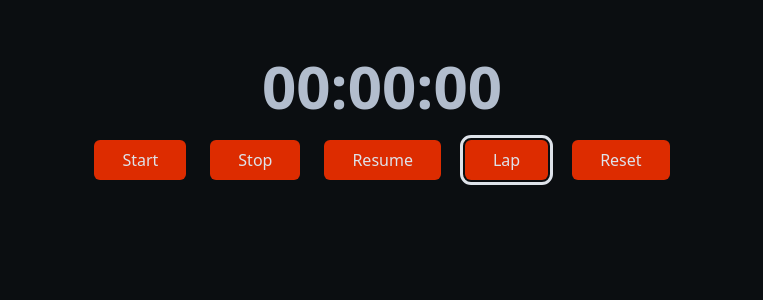
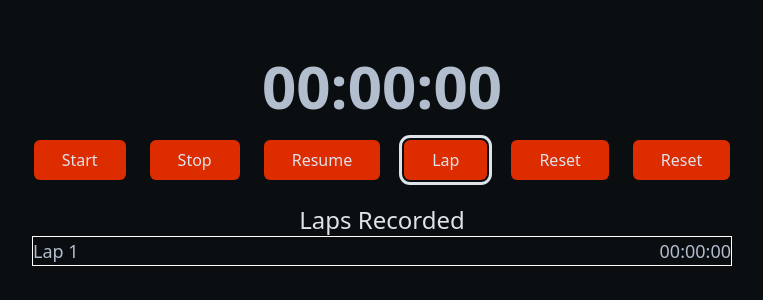
Before and after one commit to Shopify/eng-intern-assessment-react, a React app: page / in a window 1280 px wide. Both pictures are taken after a click on the button "Lap". Shown: the top 300 px of the page, without its empty margins (258-1021 px from the left). Built offline with nearby package versions, Linux system fonts and the light colour scheme.

Commit message:
feat: record and display lap times along with the number

```diff
--- a/src/StopWatch.tsx
+++ b/src/StopWatch.tsx
@@ -1,10 +1,15 @@
 import React from "react";
 import { StopWatchButton } from "./StopWatchButton";
+
+let lapTimeId = 0;
 
 const StopWatch: React.FC = () => {
   // not specifying the type here for useState since typescript can infer this from the initial state value
   const [time, setTime] = React.useState(0);
   const [isTimerRunning, setTimerRunning] = React.useState(false);
+  const [lapTimes, setLapTimes] = React.useState<
+    { id: number; time: number }[]
+  >([]);
 
   React.useEffect(() => {
     let interval: NodeJS.Timer = null;
@@ -38,8 +43,37 @@ const StopWatch: React.FC = () => {
         <StopWatchButton onClick={() => setTimerRunning(true)}>
           Resume
         </StopWatchButton>
-        <StopWatchButton>Lap</StopWatchButton>
+        <StopWatchButton
+          onClick={() => setLapTimes([...lapTimes, { id: lapTimeId++, time }])}
+        >
+          Lap
+        </StopWatchButton>
         <StopWatchButton onClick={() => setTime(0)}>Reset</StopWatchButton>
+        <StopWatchButton onClick={() => console.log(lapTimes)}>
+          Reset
+        </StopWatchButton>
+      </div>
+      <div className="flex justify-center items-center flex-col mt-6">
+        <h2 className="text-2xl text-primary-100">Laps Recorded</h2>
+        {lapTimes.map((lapTime) => {
+          return (
+            <div
+              id={lapTime.id.toString()}
+              className="flex justify-between text-lg text-primary-200 border border-white w-[700px]"
+            >
+              <span>{`Lap ${lapTime.id + 1}`}</span>
+              <div>
+                <span>
+                  {("0" + Math.floor((lapTime.time / 60000) % 60)).slice(-2)}:
+                </span>
+                <span>
+                  {("0" + Math.floor((lapTime.time / 1000) % 60)).slice(-2)}:
+                </span>
+                <span>{("0" + ((lapTime.time / 10) % 100)).slice(-2)}</span>{" "}
+              </div>
+            </div>
+          );
+        })}
       </div>
     </div>
   );
```
